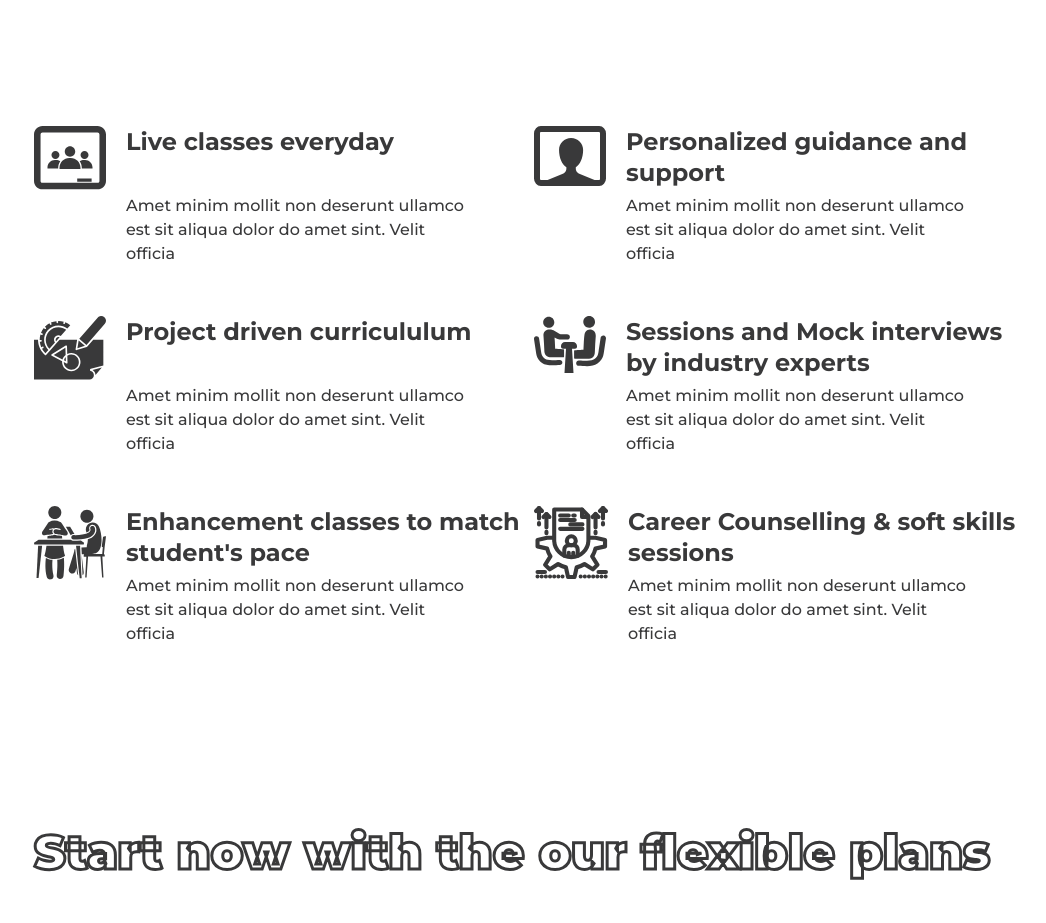
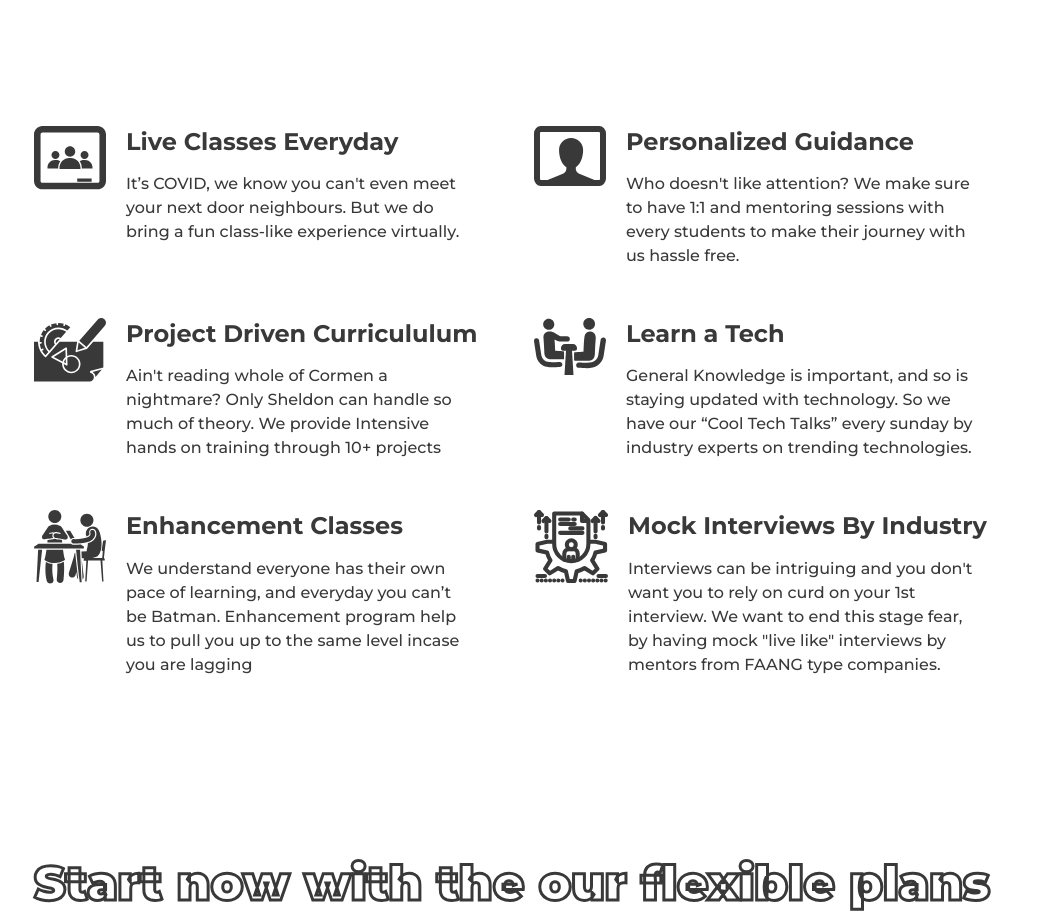
Before and after one commit to sanjay270899/devsnest-frontend, a React (Create React App) app: page / in a window 1280 px wide. Shown: the part 2253-3176 px from the top of the page, without its empty margins (106-1152 px from the left). Built offline with nearby package versions, Linux system fonts and the light colour scheme; no server answers.

Commit message:
some more cool changes

```diff
--- a/src/landing_v2/landing.scss
+++ b/src/landing_v2/landing.scss
@@ -193,13 +193,14 @@ div {
       min-height: 140px;
       display: flex;
       flex-direction: column;
-      justify-content: space-between;
+      justify-content: flex-start;
 
       &__heading {
         font-weight: 700;
         font-size: 24px;
         line-height: 1.3;
         max-width: 400px;
+        padding-bottom: 15px;
       }
     }
 
--- a/src/landing_v2/landing.tsx
+++ b/src/landing_v2/landing.tsx
@@ -192,11 +192,12 @@ function Landing() {
               </div>
               <div className="unique__right-side">
                 <div className="unique__right-side__heading">
-                  Live classes everyday
+                  Live Classes Everyday
                 </div>
                 <div className="unique__right-side__descp">
-                  Amet minim mollit non deserunt ullamco est sit aliqua dolor do
-                  amet sint. Velit officia
+                  It’s COVID, we know you can't even meet your next door
+                  neighbours. But we do bring a fun class-like experience
+                  virtually.
                 </div>
               </div>
             </div>
@@ -207,11 +208,12 @@ function Landing() {
               </div>
               <div className="unique__right-side">
                 <div className="unique__right-side__heading">
-                  Personalized guidance and support
+                  Personalized Guidance
                 </div>
                 <div className="unique__right-side__descp">
-                  Amet minim mollit non deserunt ullamco est sit aliqua dolor do
-                  amet sint. Velit officia
+                  Who doesn't like attention? We make sure to have 1:1 and
+                  mentoring sessions with every students to make their journey
+                  with us hassle free.
                 </div>
               </div>
             </div>
@@ -224,11 +226,12 @@ function Landing() {
               </div>
               <div className="unique__right-side">
                 <div className="unique__right-side__heading">
-                  Project driven curricululum
+                  Project Driven Curricululum
                 </div>
                 <div className="unique__right-side__descp">
-                  Amet minim mollit non deserunt ullamco est sit aliqua dolor do
-                  amet sint. Velit officia
+                  Ain't reading whole of Cormen a nightmare? Only Sheldon can
+                  handle so much of theory. We provide Intensive hands on
+                  training through 10+ projects
                 </div>
               </div>
             </div>
@@ -238,12 +241,11 @@ function Landing() {
                 <img src="./unique3.svg" alt="" />
               </div>
               <div className="unique__right-side">
-                <div className="unique__right-side__heading">
-                  Sessions and Mock interviews by industry experts
-                </div>
+                <div className="unique__right-side__heading">Learn a Tech</div>
                 <div className="unique__right-side__descp">
-                  Amet minim mollit non deserunt ullamco est sit aliqua dolor do
-                  amet sint. Velit officia
+                  General Knowledge is important, and so is staying updated with
+                  technology. So we have our “Cool Tech Talks” every sunday by
+                  industry experts on trending technologies.
                 </div>
               </div>
             </div>
@@ -255,11 +257,12 @@ function Landing() {
               </div>
               <div className="unique__right-side">
                 <div className="unique__right-side__heading">
-                  Enhancement classes to match student's pace
+                  Enhancement Classes
                 </div>
                 <div className="unique__right-side__descp">
-                  Amet minim mollit non deserunt ullamco est sit aliqua dolor do
-                  amet sint. Velit officia
+                  We understand everyone has their own pace of learning, and
+                  everyday you can’t be Batman. Enhancement program help us to
+                  pull you up to the same level incase you are lagging
                 </div>
               </div>
             </div>
@@ -270,11 +273,13 @@ function Landing() {
               </div>
               <div className="unique__right-side">
                 <div className="unique__right-side__heading">
-                  Career Counselling & soft skills sessions
+                  Mock Interviews By Industry
                 </div>
                 <div className="unique__right-side__descp">
-                  Amet minim mollit non deserunt ullamco est sit aliqua dolor do
-                  amet sint. Velit officia
+                  Interviews can be intriguing and you don't want you to rely on
+                  curd on your 1st interview. We want to end this stage fear, by
+                  having mock "live like" interviews by mentors from FAANG type
+                  companies.
                 </div>
               </div>
             </div>
```
